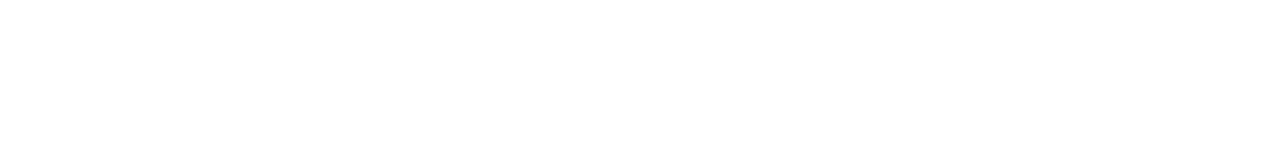
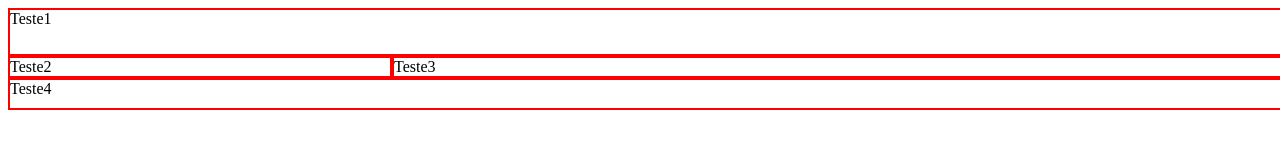
Before and after one commit to MarceloMSilveira/FEND1_HTML_CSS_PROJ_FINAL2023, a plain HTML site: page index.html in a window 1280 px wide. Drawn offline with Linux system fonts and the light colour scheme.

Commit message:
main layout with basic boxes

```diff
--- a/css/main.css
+++ b/css/main.css
@@ -7,3 +7,19 @@
     "sd main"
     "ft ft";
 }
+
+.box {
+    border: 2px solid red;
+}
+.header{
+    grid-area: hd;
+}
+.side{
+    grid-area: sd;
+}
+.main{
+    grid-area: main;
+}
+.footer{
+    grid-area: ft;
+}
--- a/index.html
+++ b/index.html
@@ -2,8 +2,15 @@
 <html lang="en">
     <head>
         <meta title="UDACITY FEND COURSE - PROJ 1 HTML & CSS"/>
+        <link href="css/main.css" rel="stylesheet"/>
     </head>
     <body>
+        <div class="container">
+            <div class="box header">Teste1</div>
+            <div class="box side">Teste2</div>
+            <div class="box main">Teste3</div>
+            <div class="box footer">Teste4</div>
+        </div>
 
     </body>
 </html>
```
